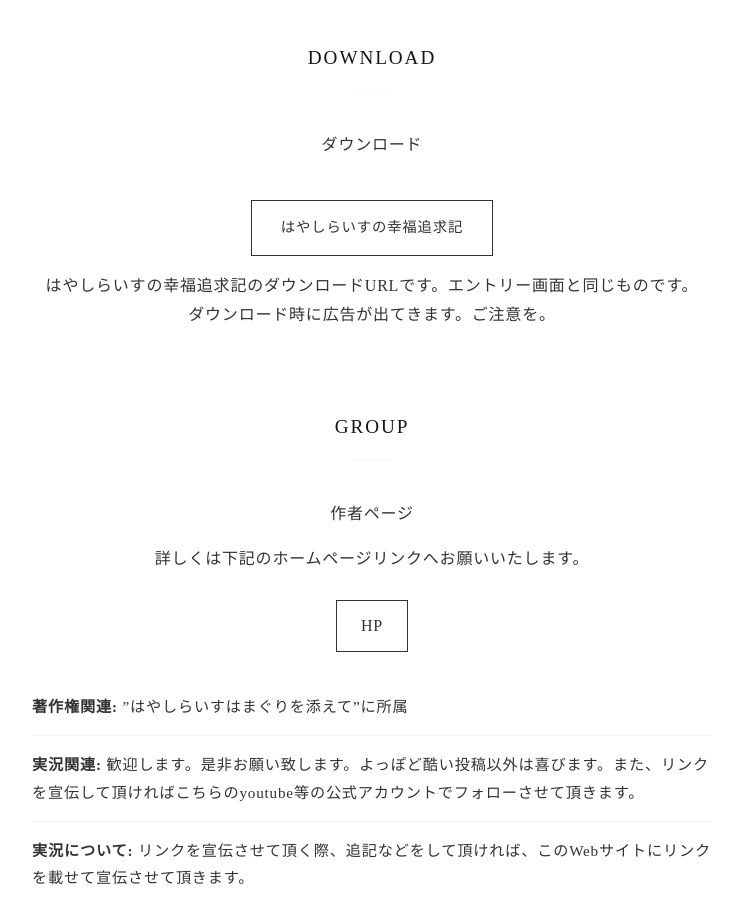
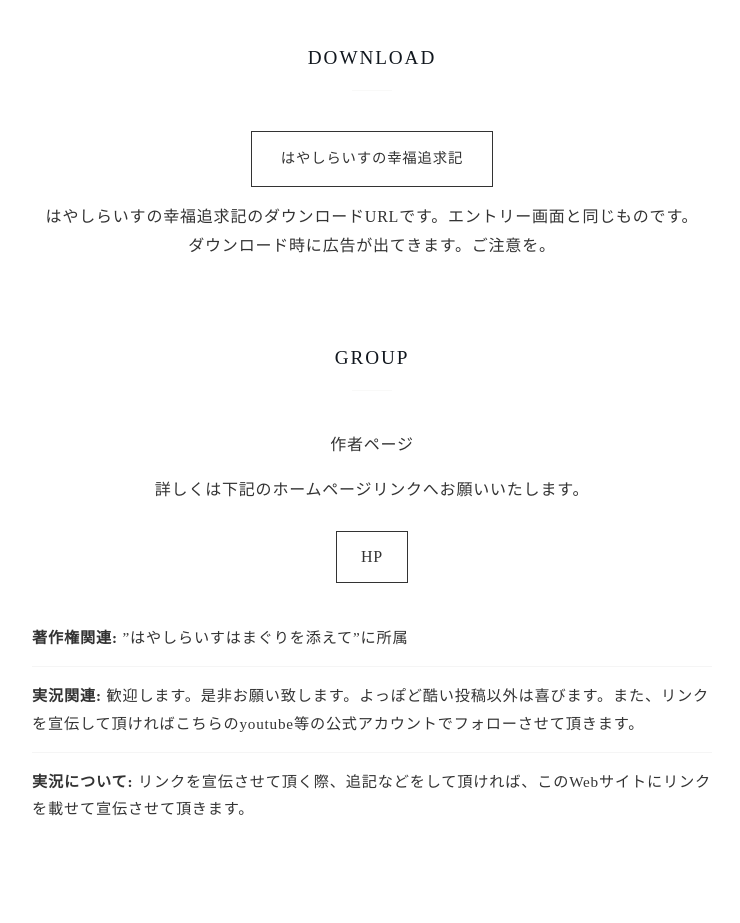
Before and after one commit to hayasihamaguri/hayakou, a plain HTML site: page index.html in a window 1280 px wide. Shown: the part 2620-3543 px from the top of the page, without its empty margins (268-1008 px from the left). Drawn offline with Linux system fonts and the light colour scheme.

Commit message:
Update index.html
ちょっと修正

```diff
--- a/index.html
+++ b/index.html
@@ -239,7 +239,6 @@
         </section>
         <section id="download">
             <h2>DOWNLOAD</h2>
-            <p style="text-align: center;">ダウンロード</p>
             <div style="text-align: center;">
                 <a href="https://app.mediafire.com/folder/nue1wvsdala3h"  class="download-btn" target="_blank"> はやしらいすの幸福追求記</a>
             </div>
```
